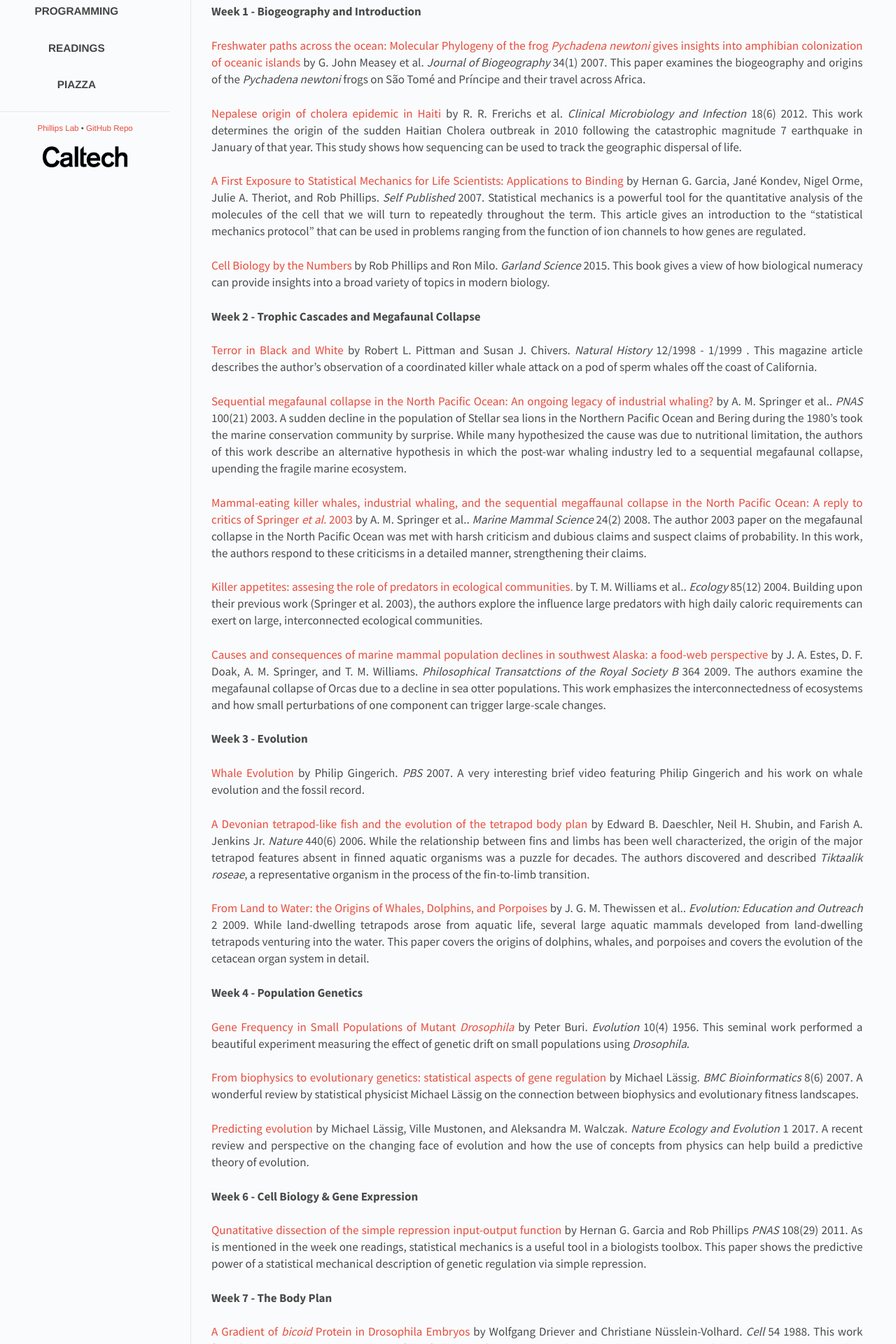
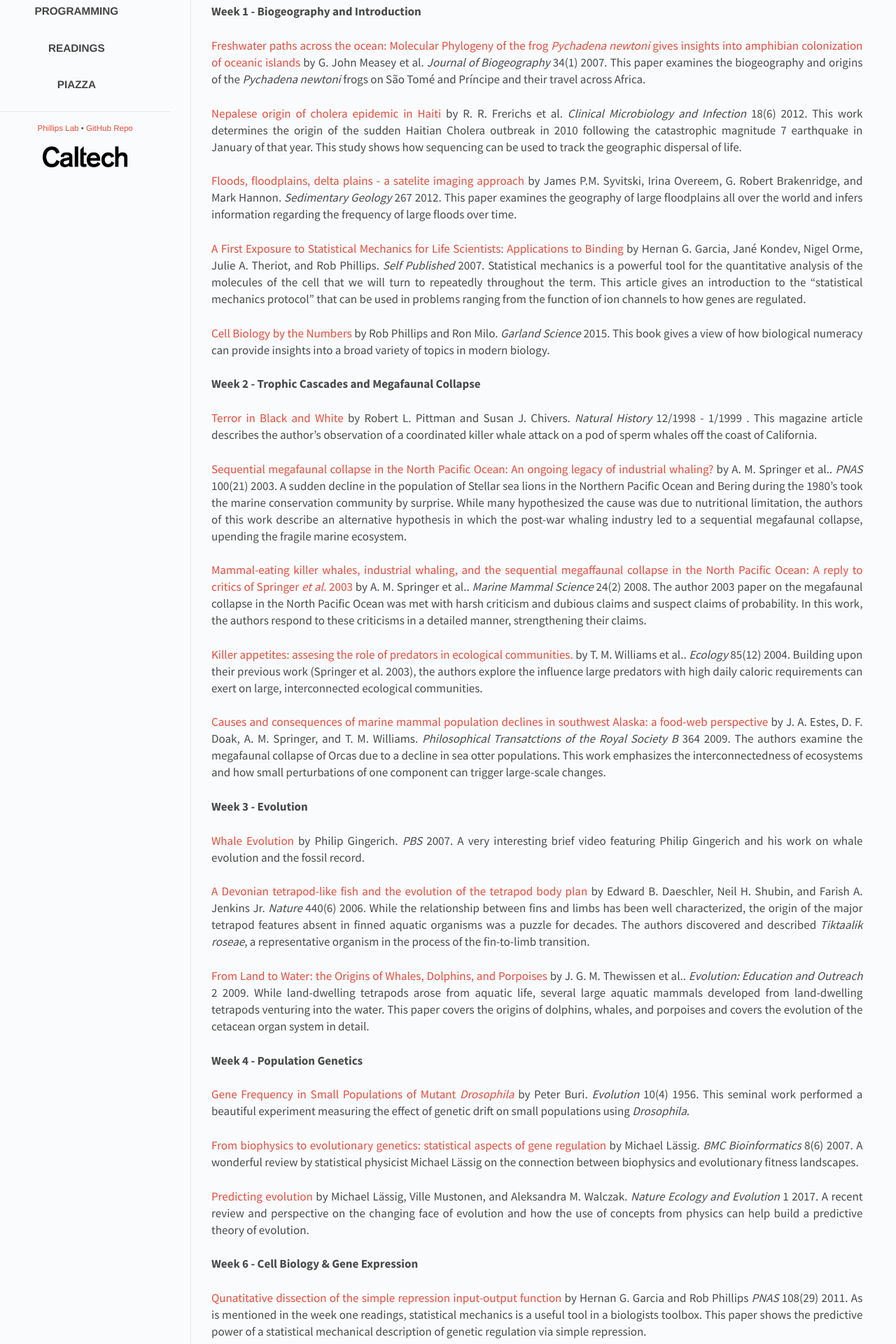
Before and after one commit to RPGroup-PBoC/bi1, a Jekyll site: the page built from _posts/2017-01-24-readings.md, in a window 1280 px wide. Shown: the part 531-2451 px from the top of the page at 70% size. Built offline with Jekyll 4.4.1, drawn with Linux system fonts in a browser that asks for light colours.

Commit message:
Added another paper.

```diff
--- a/_data/papers.yaml
+++ b/_data/papers.yaml
@@ -17,6 +17,17 @@ Week 1 - Biogeography and Introduction:
     PDF: "Frerichs2012.pdf"
     description:
       "This work determines the origin of the sudden Haitian Cholera outbreak in 2010 following the catastrophic magnitude 7 earthquake in January of that year. This study shows how sequencing can be used to track the geographic dispersal of life. "
+
+  - title: "Floods, floodplains, delta plains - a satelite imaging approach"
+    author: "James P.M. Syvitski, Irina Overeem, G. Robert Brakenridge, and Mark Hannon."
+    journal: "Sedimentary Geology"
+    volume: 267
+    year: 2012
+    PDF: "Syvitski2012.pdf"
+    description: "This paper examines the geography of large floodplains all
+    over the world and infers information regarding the frequency of large
+    floods over time."
+
   - title: "A First Exposure to Statistical Mechanics for Life Scientists: Applications to Binding"
     author: "Hernan G. Garcia, Jané Kondev, Nigel Orme, Julie A. Theriot, and Rob Phillips."
     journal: "Self Published"
```
